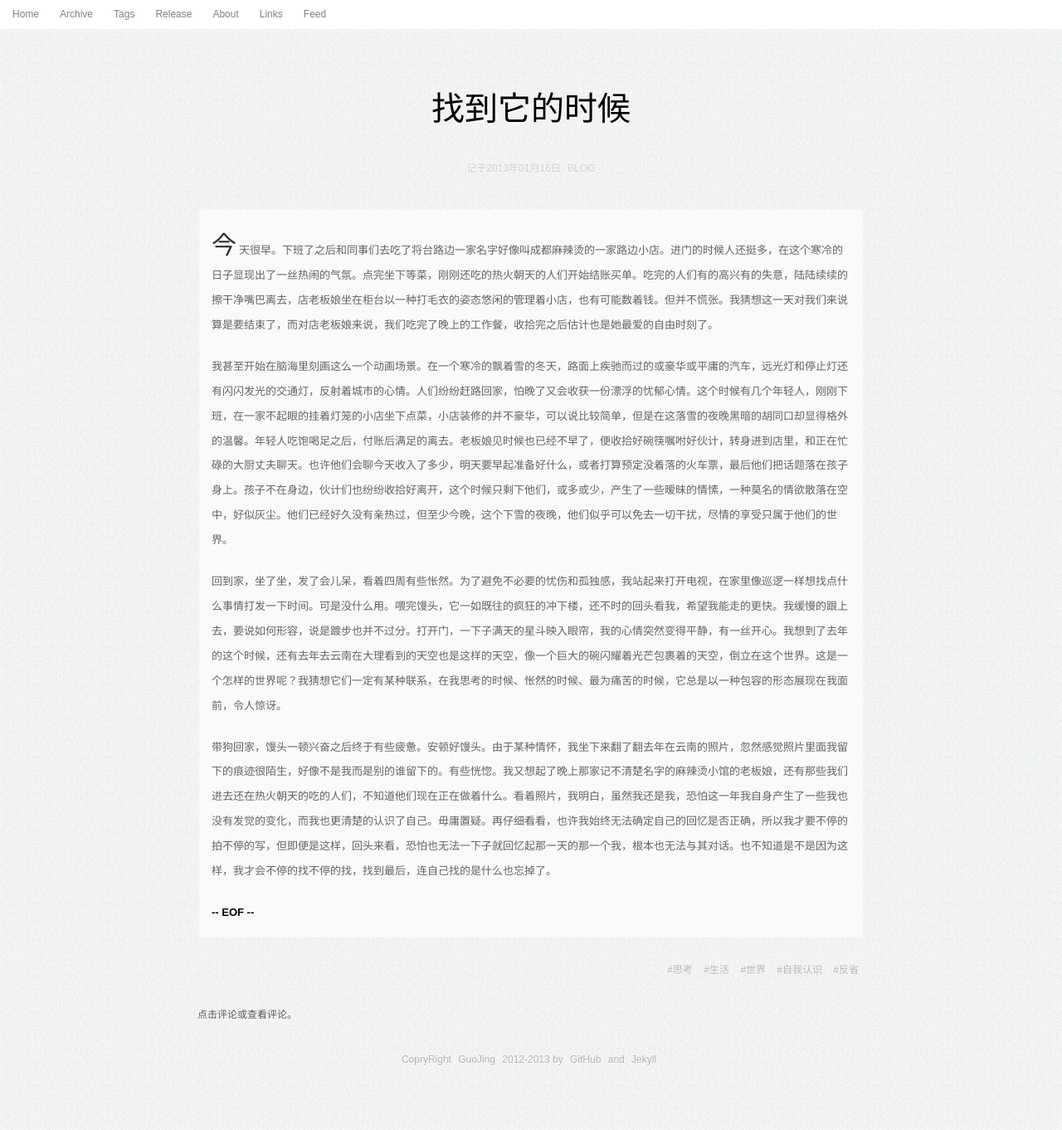
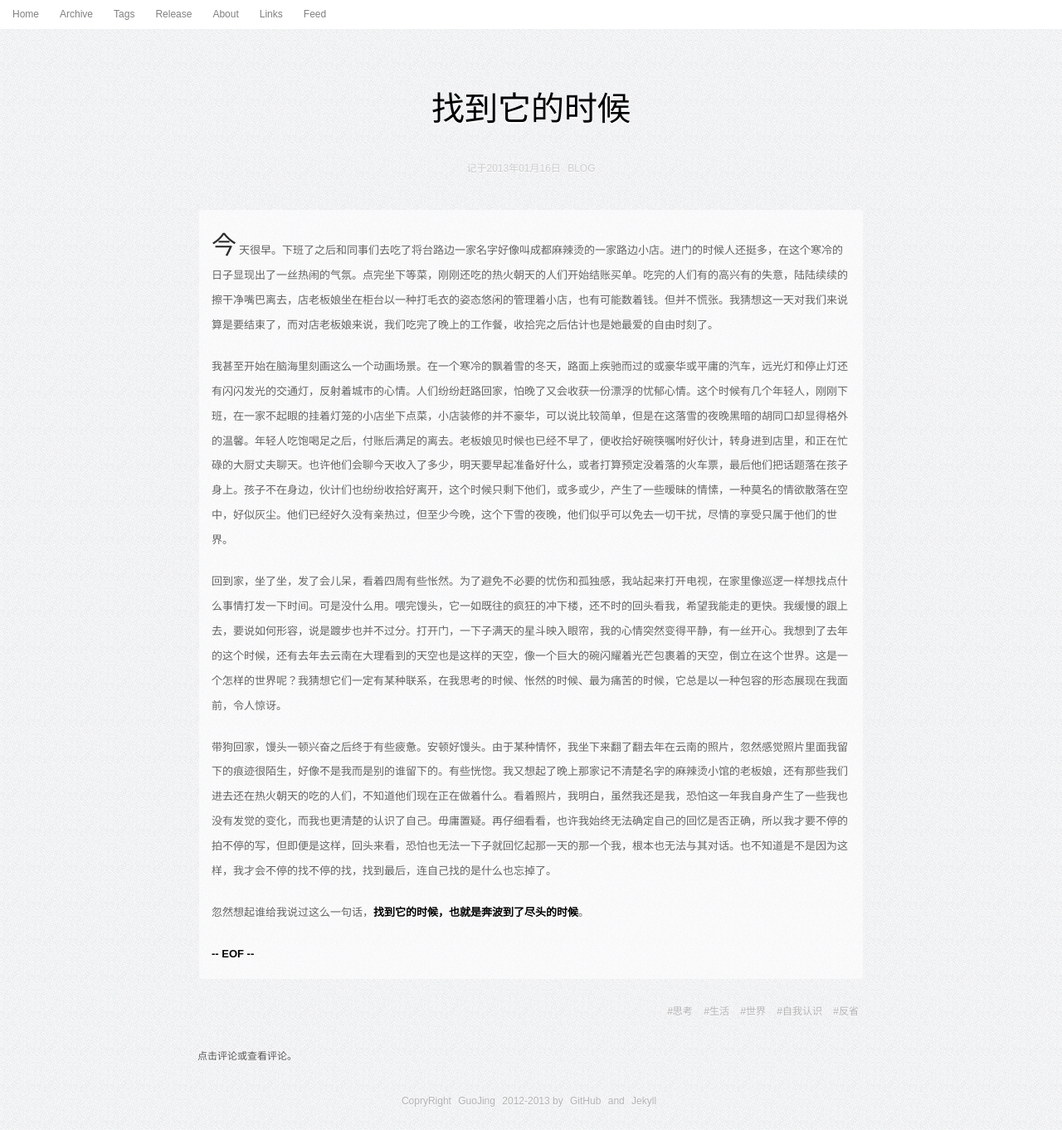
Before and after one commit to zwitzwit/guojing.github.com, a Jekyll site: the page built from _posts/blog/2013-1-16-when-i-find-it-it-is-the-end-of-my-world.md, in a window 1280 px wide. Shown: the whole page at 83% size. Built offline with Jekyll 4.4.1, drawn with Linux system fonts in a browser that asks for light colours; Markdown is read by kramdown in place of the engine named in the settings.

Commit message:
add new post

```diff
--- a/_posts/blog/2013-1-16-when-i-find-it-it-is-the-end-of-my-world.md
+++ b/_posts/blog/2013-1-16-when-i-find-it-it-is-the-end-of-my-world.md
@@ -12,3 +12,5 @@ tags: 思考 生活 世界 自我认识 反省
 回到家，坐了坐，发了会儿呆，看着四周有些怅然。为了避免不必要的忧伤和孤独感，我站起来打开电视，在家里像巡逻一样想找点什么事情打发一下时间。可是没什么用。喂完馒头，它一如既往的疯狂的冲下楼，还不时的回头看我，希望我能走的更快。我缓慢的跟上去，要说如何形容，说是踱步也并不过分。打开门，一下子满天的星斗映入眼帘，我的心情突然变得平静，有一丝开心。我想到了去年的这个时候，还有去年去云南在大理看到的天空也是这样的天空，像一个巨大的碗闪耀着光芒包裹着的天空，倒立在这个世界。这是一个怎样的世界呢？我猜想它们一定有某种联系，在我思考的时候、怅然的时候、最为痛苦的时候，它总是以一种包容的形态展现在我面前，令人惊讶。
 
 带狗回家，馒头一顿兴奋之后终于有些疲惫。安顿好馒头。由于某种情怀，我坐下来翻了翻去年在云南的照片，忽然感觉照片里面我留下的痕迹很陌生，好像不是我而是别的谁留下的。有些恍惚。我又想起了晚上那家记不清楚名字的麻辣烫小馆的老板娘，还有那些我们进去还在热火朝天的吃的人们，不知道他们现在正在做着什么。看着照片，我明白，虽然我还是我，恐怕这一年我自身产生了一些我也没有发觉的变化，而我也更清楚的认识了自己。毋庸置疑。再仔细看看，也许我始终无法确定自己的回忆是否正确，所以我才要不停的拍不停的写，但即便是这样，回头来看，恐怕也无法一下子就回忆起那一天的那一个我，根本也无法与其对话。也不知道是不是因为这样，我才会不停的找不停的找，找到最后，连自己找的是什么也忘掉了。
+
+忽然想起谁给我说过这么一句话，**找到它的时候，也就是奔波到了尽头的时候**。
```
